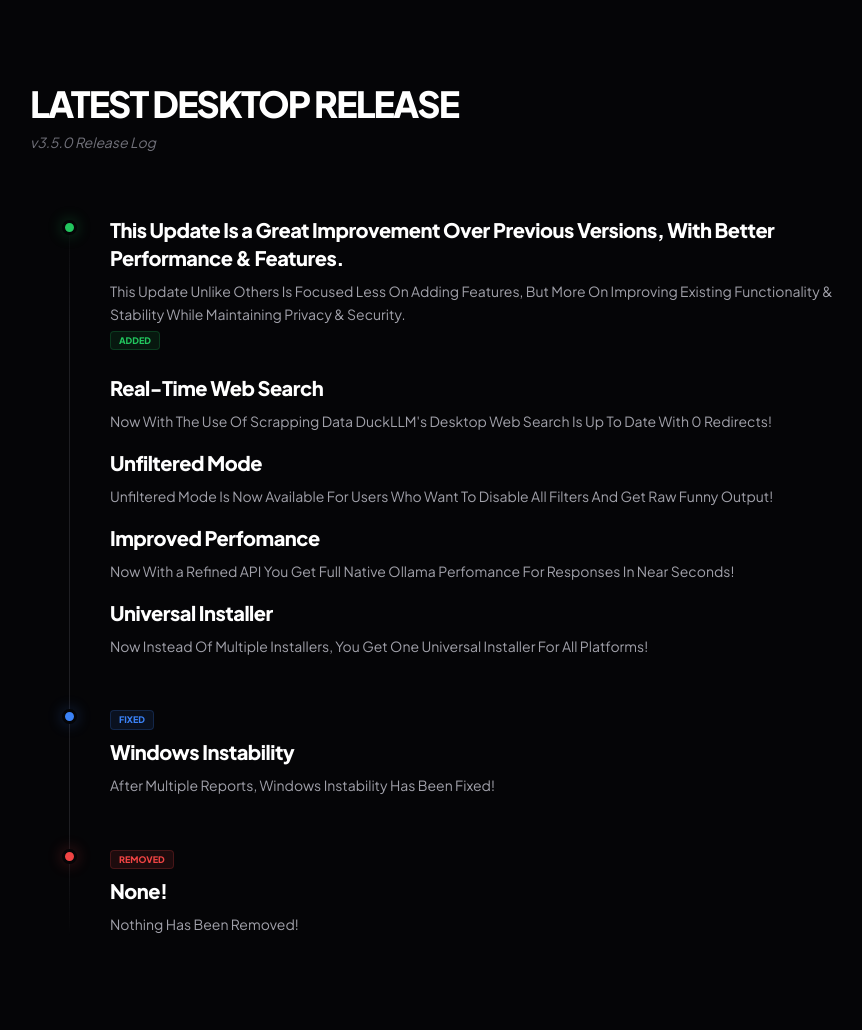
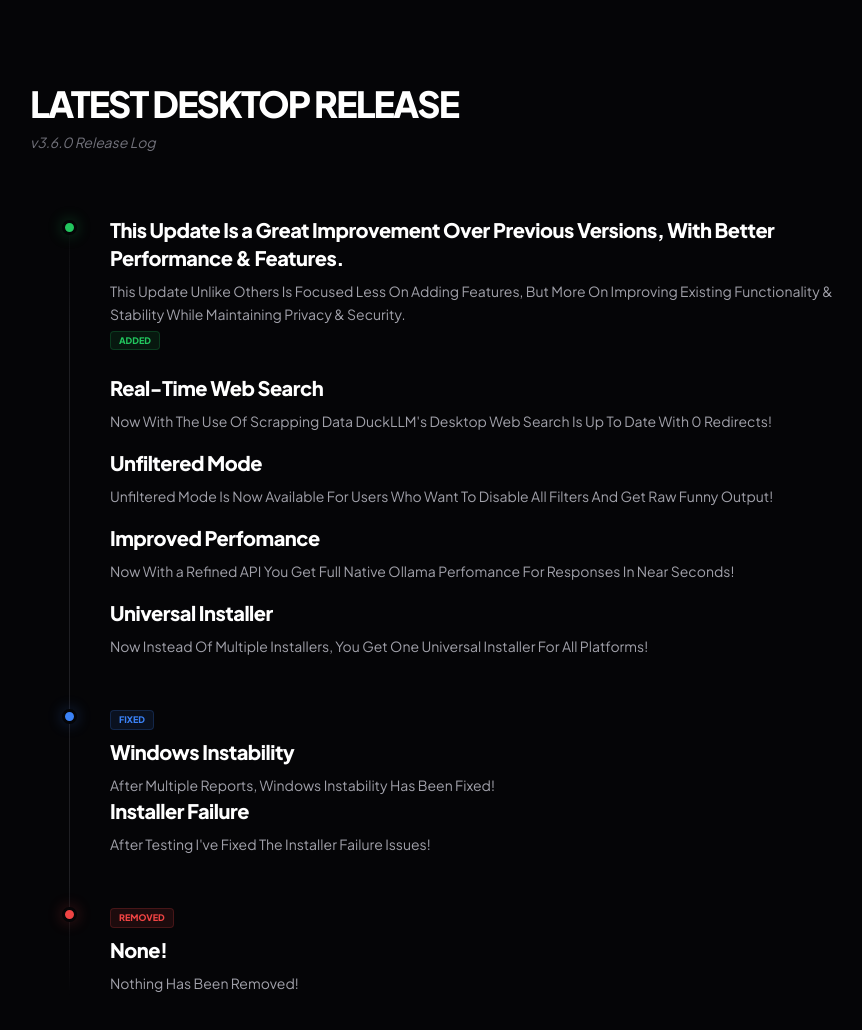
Before and after one commit to EithanAsulin/DuckLLM, a plain HTML site: page index.html in a window 1280 px wide. Shown: the part 760-1790 px from the top of the page, without its empty margins (186-1048 px from the left). Drawn offline with nearby package versions, Linux system fonts and the light colour scheme.

Commit message:
Update release version and enhance reveal transitions

```diff
--- a/index.html
+++ b/index.html
@@ -36,10 +36,18 @@
 
 
     .reveal {
+            /* transition: all 0.8s cubic-bezier(0.22, 1, 0.36, 1); (original) */
+
+        opacity: 0%;
         filter: blur(5px);
-        opacity: 0;
         transform: translateY(100px) scale(0.9);
-        transition: all 0.8s cubic-bezier(0.22, 1, 0.36, 1);
+        transform-origin: center bottom;
+
+
+        transition:
+            opacity 0.5s ease-out,
+            filter 0.4s ease-out,
+            transform 0.9s cubic-bezier(0.34, 1.7, 0.64, 1);
     }
 
     .reveal.active {
@@ -130,7 +138,7 @@
         <div class="mb-16">
 
             <h2 class="text-4xl font-black uppercase tracking-tighter text-white">Latest Desktop Release</h2>
-            <p class="text-zinc-500 text-sm mt-2 italic">v3.5.0 Release Log</p>
+            <p class="text-zinc-500 text-sm mt-2 italic">v3.6.0 Release Log</p>
         </div>
         <div class="relative">
             <div class="release-line"></div>
@@ -160,6 +168,8 @@
                 <h3 class="text-white font-bold text-xl tracking-tight">Windows Instability</h3>
                 <p class="text-zinc-400 mt-2 text-sm leading-relaxed">After Multiple Reports, Windows Instability Has Been Fixed!</p>
 
+                <h3 class="text-white font-bold text-xl tracking-tight">Installer Failure</h3>
+                <p class="text-zinc-400 mt-2 text-sm leading-relaxed">After Testing I've Fixed The Installer Failure Issues!</p>
             </div>
             <div class="release-item reveal">
                 <div class="release-dot dot-removed"></div>
```
